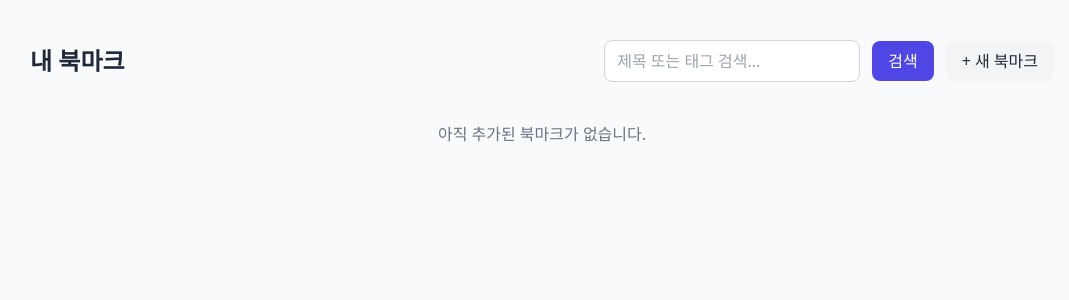
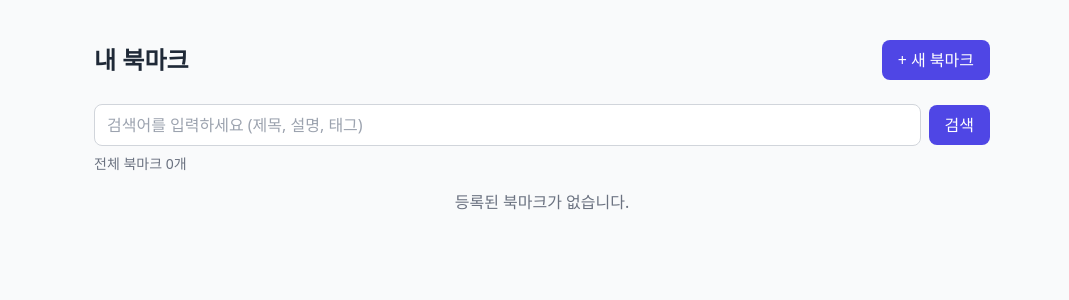
Before and after one commit to dlgudwn94/Marky, a React (Vite) app: page / in a window 1280 px wide. Shown: the top 300 px of the page, without its empty margins (98-1167 px from the left). Built offline with nearby package versions, Linux system fonts and the light colour scheme; the HTML template or start-up script is replaced by a standard one.

Commit message:
[Feat]: - 태그 클릭 시 해당 태그로 검색하는 기능 구현 - 전체 북마크 개수 및 검색한 북마크 개수 표시 기능 구현

```diff
--- a/src/components/BookmarkCard.tsx
+++ b/src/components/BookmarkCard.tsx
@@ -12,9 +12,10 @@ interface Props {
   item: BookmarkItem;
   onDelete: (id: number) => void;
   onEdit: (id: number) => void;
+  onTagClick: (tag: string) => void;
 }
 
-function BookmarkCard({ item, onDelete, onEdit }: Props) {
+function BookmarkCard({ item, onDelete, onEdit, onTagClick }: Props) {
   return (
     <div className="bg-white rounded-xl shadow p-5 flex flex-col justify-between hover:shadow-md transition h-full">
       <div>
@@ -25,9 +26,9 @@ function BookmarkCard({ item, onDelete, onEdit }: Props) {
         {item.tags.length > 0 && (
           <div className="mt-3 flex flex-wrap gap-1">
             {item.tags.map((tag, index) => (
-              <span key={index} className="text-xs bg-indigo-100 text-indigo-600 px-2 py-1 rounded-md">
+              <button key={`${tag}-${index}`} onClick={() => onTagClick(tag)} type="button" className="text-xs bg-indigo-100 text-indigo-600 px-2 py-1 rounded-md hover:bg-indigo-200 transition">
                 #{tag}
-              </span>
+              </button>
             ))}
           </div>
         )}
--- a/src/pages/Home.tsx
+++ b/src/pages/Home.tsx
@@ -1,4 +1,4 @@
-import React, { useEffect, useState } from "react";
+import React, { useState, useEffect } from "react";
 import { useNavigate } from "react-router-dom";
 import BookmarkCard from "../components/BookmarkCard";
 
@@ -11,78 +11,103 @@ interface BookmarkItem {
 }
 
 function Home() {
+  const navigate = useNavigate();
   const [bookmarks, setBookmarks] = useState<BookmarkItem[]>([]);
-  const [searchTerm, setSearchTerm] = useState("");
-  const [filteredBookmarks, setFilteredBookmarks] = useState<BookmarkItem[]>([]);
-  const navigate = useNavigate();
+  const [filtered, setFiltered] = useState<BookmarkItem[]>([]);
+  const [searchQuery, setSearchQuery] = useState("");
+  const [displayQuery, setDisplayQuery] = useState("");
+  const [searchResultCount, setSearchResultCount] = useState<number | null>(null);
 
+  // 로컬 스토리지에서 북마크 불러오기 (임시. 이후 supabase에서 불러오도록 변경 예정)
   useEffect(() => {
     const stored = JSON.parse(localStorage.getItem("bookmarks") || "[]");
     setBookmarks(stored);
-    setFilteredBookmarks(stored);
+    setFiltered(stored);
   }, []);
 
+  const handleSearch = () => {
+    const trimmed = searchQuery.trim().toLowerCase();
+    if (!trimmed) {
+      setFiltered(bookmarks);
+      setDisplayQuery("");
+      setSearchResultCount(null);
+      return;
+    }
+
+    const result = bookmarks.filter((b) => b.title.toLowerCase().includes(trimmed) || b.description.toLowerCase().includes(trimmed) || b.tags.some((t) => t.toLowerCase().includes(trimmed)));
+
+    setFiltered(result);
+    setDisplayQuery(searchQuery);
+    setSearchResultCount(result.length);
+  };
+
+  const handleTagClick = (tag: string) => {
+    setSearchQuery(tag);
+    const trimmed = tag.trim().toLowerCase();
+    const result = bookmarks.filter((b) => b.title.toLowerCase().includes(trimmed) || b.description.toLowerCase().includes(trimmed) || b.tags.some((t) => t.toLowerCase().includes(trimmed)));
+    setFiltered(result);
+    setDisplayQuery(tag);
+    setSearchResultCount(result.length);
+  };
+
   const handleDelete = (id: number) => {
-    if (!window.confirm("정말 삭제하시겠습니까?")) return;
     const updated = bookmarks.filter((b) => b.id !== id);
     setBookmarks(updated);
-    setFilteredBookmarks(updated);
+    setFiltered(updated);
     localStorage.setItem("bookmarks", JSON.stringify(updated));
+    if (searchResultCount !== null) {
+      setSearchResultCount(filtered.filter((b) => b.id !== id).length);
+    }
   };
 
   const handleEdit = (id: number) => {
-    navigate(`/edit/${id}`);
-  };
-
-  const handleSearch = (e?: React.FormEvent) => {
-    if (e) e.preventDefault();
-    const term = searchTerm.toLowerCase().trim();
-
-    if (term === "") {
-      setFilteredBookmarks(bookmarks);
-    } else {
-      const result = bookmarks.filter((b) => b.title.toLowerCase().includes(term) || b.tags.some((tag) => tag.toLowerCase().includes(term)));
-      setFilteredBookmarks(result);
-    }
-  };
-
-  const handleReset = () => {
-    setSearchTerm("");
-    setFilteredBookmarks(bookmarks);
+    navigate(`/add?id=${id}`);
   };
 
   return (
     <div className="min-h-screen bg-gray-50 px-4 py-10">
-      <div className="max-w-5xl mx-auto">
-        <div className="flex flex-col sm:flex-row justify-between items-center mb-8 gap-4">
+      <div className="max-w-4xl mx-auto">
+        <div className="flex justify-between items-center mb-6">
           <h1 className="text-2xl font-bold text-gray-800">내 북마크</h1>
+          <button onClick={() => navigate("/add")} className="bg-indigo-600 text-white px-4 py-2 rounded-lg hover:bg-indigo-700 transition">
+            + 새 북마크
+          </button>
+        </div>
 
-          <form onSubmit={handleSearch} className="flex items-center gap-3 w-full sm:w-auto">
-            <div className="relative w-full sm:w-64">
-              <input type="text" placeholder="제목 또는 태그 검색..." value={searchTerm} onChange={(e) => setSearchTerm(e.target.value)} className="border border-gray-300 rounded-lg px-3 py-2 pr-8 w-full focus:ring-2 focus:ring-indigo-400 outline-none" />
-              {searchTerm && (
-                <button type="button" onClick={handleReset} className="absolute right-2 top-1/2 -translate-y-1/2 text-gray-400 hover:text-gray-600">
-                  ✖
+        <div className="flex items-center gap-2 mb-2">
+          <div className="relative flex-1">
+            <input type="text" value={searchQuery} onChange={(e) => setSearchQuery(e.target.value)} onKeyDown={(e) => e.key === "Enter" && handleSearch()} placeholder="검색어를 입력하세요 (제목, 설명, 태그)" className="w-full border border-gray-300 rounded-lg px-3 py-2 pr-10 focus:ring-2 focus:ring-indigo-400 outline-none" />
+
+            {searchQuery && (
+              <button
+                onClick={() => {
+                  setSearchQuery("");
+                  setFiltered(bookmarks);
+                  setDisplayQuery("");
+                  setSearchResultCount(null);
+                }}
+                className="absolute right-3 top-1/2 -translate-y-1/2 text-gray-400 hover:text-gray-600 text-lg"
+              >
+                ×
               </button>
             )}
           </div>
 
-            <button type="submit" className="bg-indigo-600 text-white px-4 py-2 rounded-lg hover:bg-indigo-700 transition">
+          <button onClick={handleSearch} className="bg-indigo-600 text-white px-4 py-2 rounded-lg hover:bg-indigo-700 transition">
             검색
           </button>
-
-            <button type="button" onClick={() => navigate("/add")} className="bg-gray-100 text-gray-800 px-4 py-2 rounded-lg hover:bg-gray-200 transition">
-              + 새 북마크
-            </button>
-          </form>
         </div>
 
-        {filteredBookmarks.length === 0 ? (
-          <p className="text-gray-500 text-center mt-10">{bookmarks.length === 0 ? "아직 추가된 북마크가 없습니다." : "검색 결과가 없습니다."}</p>
+        <p className="text-gray-500 text-sm mb-4">
+          전체 북마크 {bookmarks.length}개{searchResultCount !== null && ` / "${displayQuery}" 검색 결과 ${searchResultCount}개`}
+        </p>
+
+        {filtered.length === 0 ? (
+          <p className="text-gray-500 text-center">등록된 북마크가 없습니다.</p>
         ) : (
-          <div className="grid grid-cols-1 sm:grid-cols-2 lg:grid-cols-3 gap-6">
-            {filteredBookmarks.map((item) => (
-              <BookmarkCard key={item.id} item={item} onDelete={handleDelete} onEdit={handleEdit} />
+          <div className="grid grid-cols-1 sm:grid-cols-2 lg:grid-cols-3 gap-4">
+            {filtered.map((item) => (
+              <BookmarkCard key={item.id} item={item} onDelete={handleDelete} onEdit={handleEdit} onTagClick={handleTagClick} />
             ))}
           </div>
         )}
```
Lines whose indentation alone changed are shown as unchanged.
